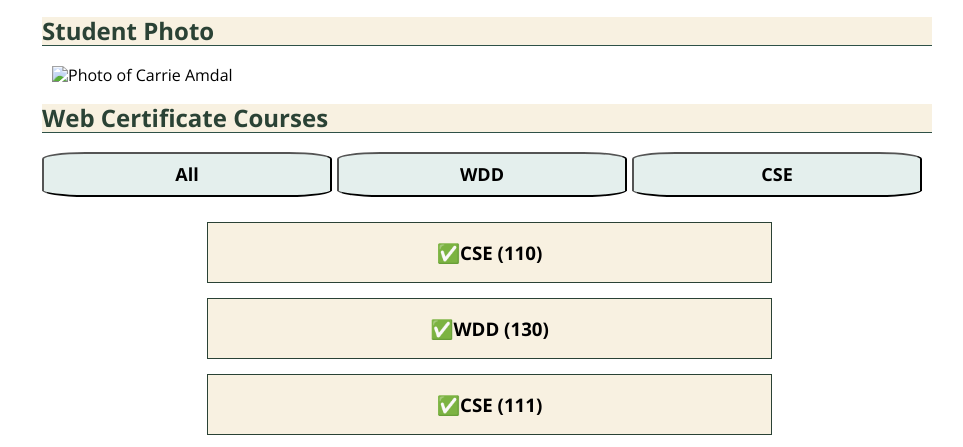
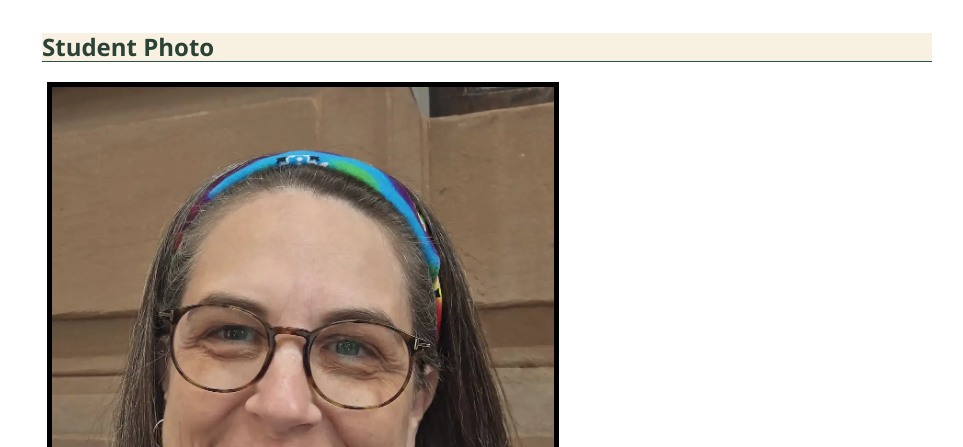
Before and after one commit to ColdplayCarrie/wdd231, a plain HTML site: page index.html in a window 1280 px wide. Shown: the part 296-743 px from the top of the page, without its empty margins (158-1121 px from the left). Drawn offline with nearby package versions, Linux system fonts and the light colour scheme.

Commit message:
231 Project - hopefully final save

```diff
--- a/index.html
+++ b/index.html
@@ -51,9 +51,9 @@
 
         <section class="selfie">
             <h2>Student Photo</h2>
-            <img src="" alt="Photo of Carrie Amdal" width="512" height="512">
+            <img src="images/carrieAmdal.webp" alt="Photo of Carrie Amdal" width="512">
         </section>
-        <!--***********************************************************************************************************-->
+
         <section class="courses">
             <h2 class="certificatecourses">Web Certificate Courses</h2>
             <div class="course-type-btns">
--- a/styles/small.css
+++ b/styles/small.css
@@ -32,8 +32,17 @@ p {
     margin-left: 20px;
 }
 
+/****STUDENT PHOTO****/
+
+.selfie {
+    align-content: center;
+}
+
 .selfie img {
-    margin-left: 20px;
+    max-width: 100%;
+    margin-left: 15px;
+    margin-right: 20px;
+    border: 5px solid black;
 }
 
 /****HEADER****/
```
Also changed, not shown: images/carrieAmdal.webp (added).
